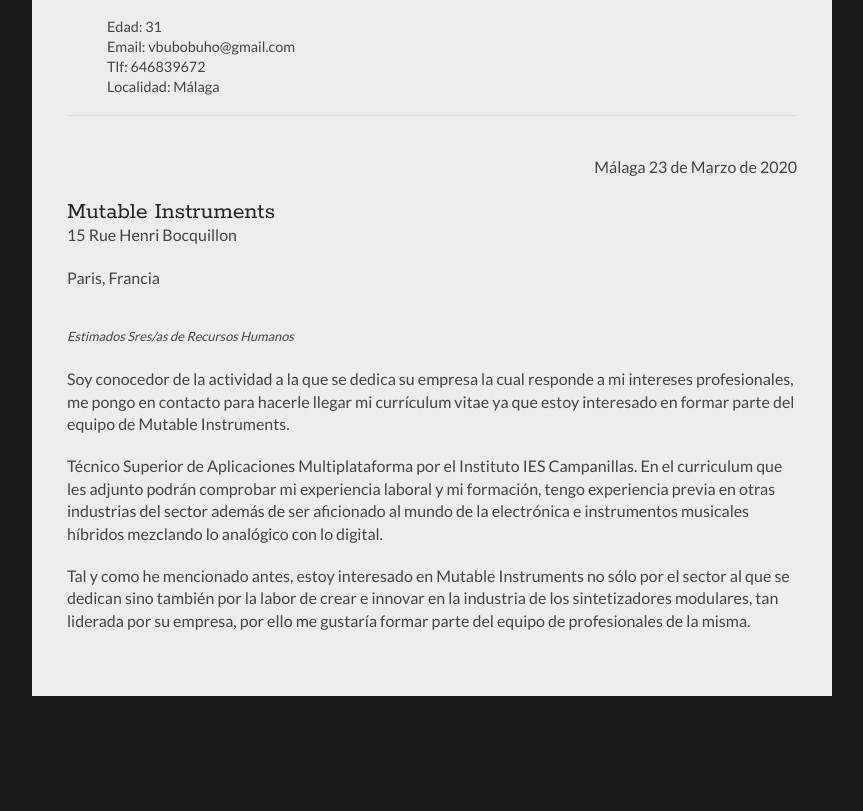
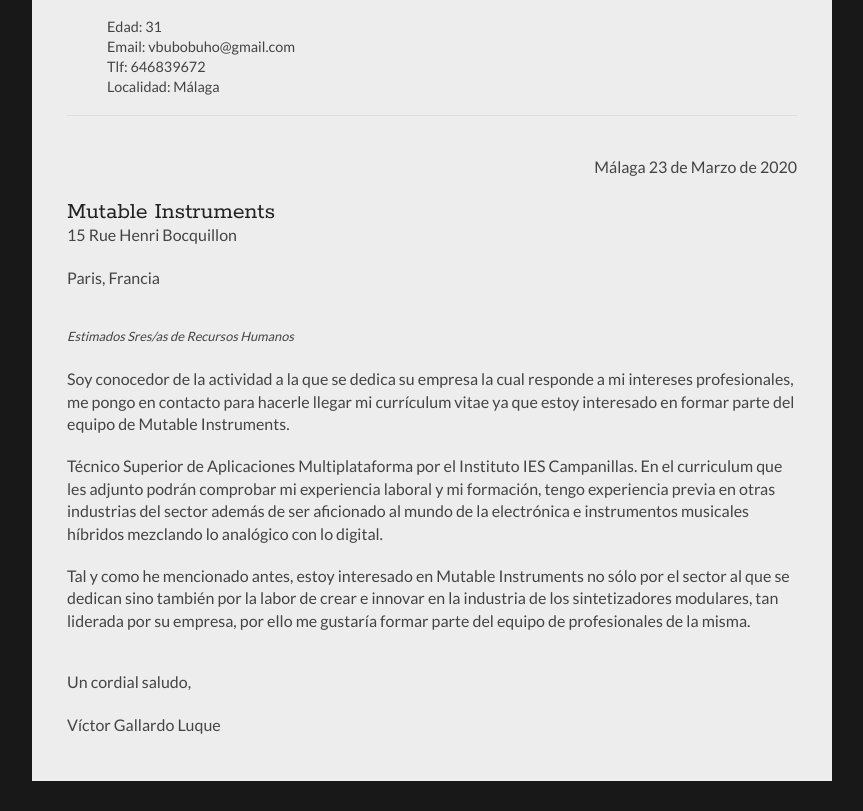
Before and after one commit to VictorGallardo/Trabajo-FOL-Carta, a plain HTML site: page index.html in a window 1280 px wide. Shown: the part 135-946 px from the top of the page, without its empty margins (208-1071 px from the left). Before the commit the page ends 861 px from the top, so only its background shows below. Drawn offline with Linux system fonts and the light colour scheme.

Commit message:
Update index.html

```diff
--- a/index.html
+++ b/index.html
@@ -56,6 +56,8 @@
 						se dedican sino también por la labor de crear e innovar en la industria de los sintetizadores modulares, tan liderada por su empresa, por ello
 						me gustaría formar parte del equipo de profesionales de la misma.</p></br>
 
+						<p>Un cordial saludo,</p>
+						<p>Víctor Gallardo Luque</p>
 				</article>
 			</div>
 			<div class="clear"></div>
```
